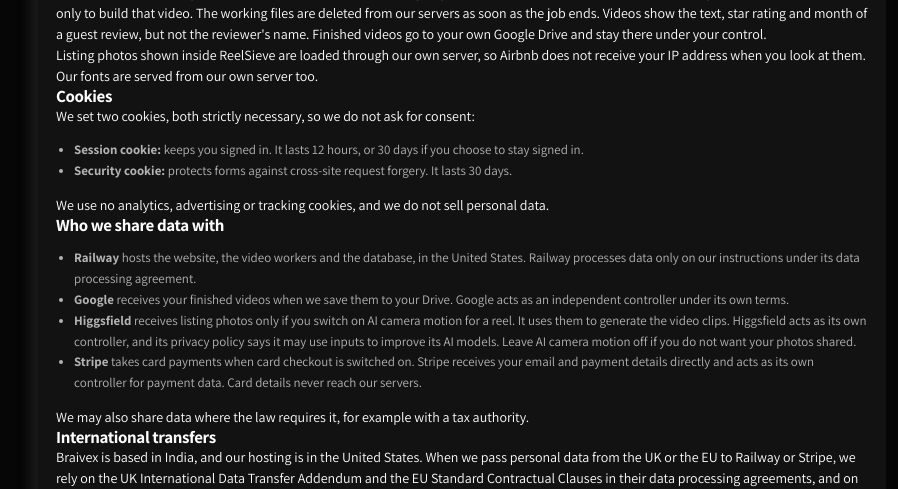
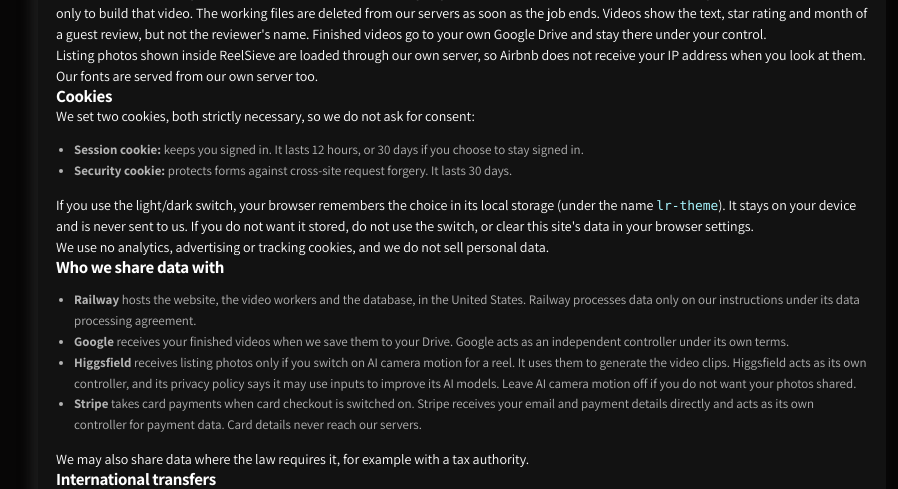
Before and after one commit to moose9200/ReelSieve, a FastAPI app: page /privacy in a window 1280 px wide. Shown: the part 1472-1961 px from the top of the page, without its empty margins (178-1076 px from the left). Run offline with FastAPI, Linux system fonts and the light colour scheme; parts of the project's set-up code (start-up, migrations or seed data) failed here and were passed over; some libraries are stand-ins or nearby versions.

Commit message:
Privacy notice: describe the lr-theme local-storage preference
PECR Schedule A1 appearance exception needs clear information and a way
to object; the theme choice stays on the device.

Co-Authored-By: Claude Opus 5.5 (1M context) <noreply@anthropic.com>

```diff
--- a/app/templates/legal.html
+++ b/app/templates/legal.html
@@ -43,6 +43,7 @@
     <li><strong>Session cookie:</strong> keeps you signed in. It lasts 12 hours, or 30 days if you choose to stay signed in.</li>
     <li><strong>Security cookie:</strong> protects forms against cross-site request forgery. It lasts 30 days.</li>
   </ul>
+  <p>If you use the light/dark switch, your browser remembers the choice in its local storage (under the name <code>lr-theme</code>). It stays on your device and is never sent to us. If you do not want it stored, do not use the switch, or clear this site's data in your browser settings.</p>
   <p>We use no analytics, advertising or tracking cookies, and we do not sell personal data.</p>
 
   <h2>Who we share data with</h2>
```
